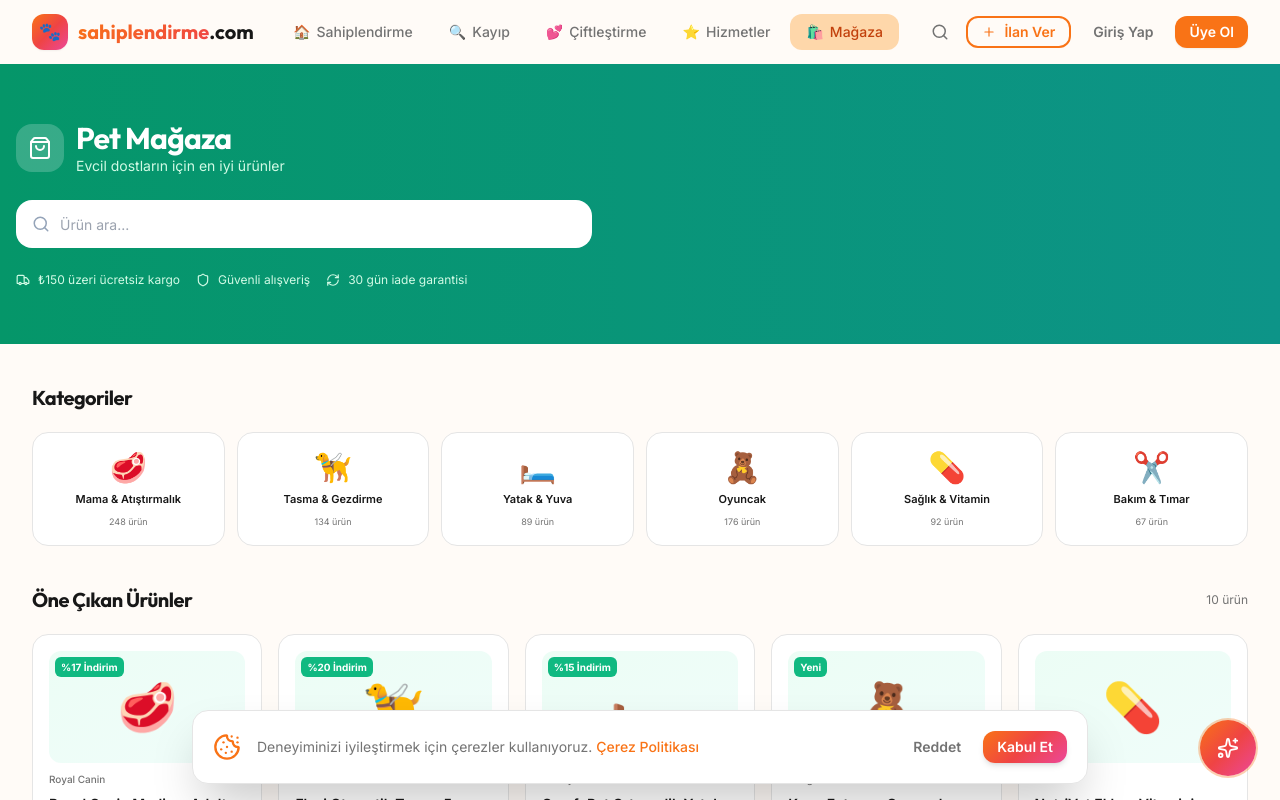
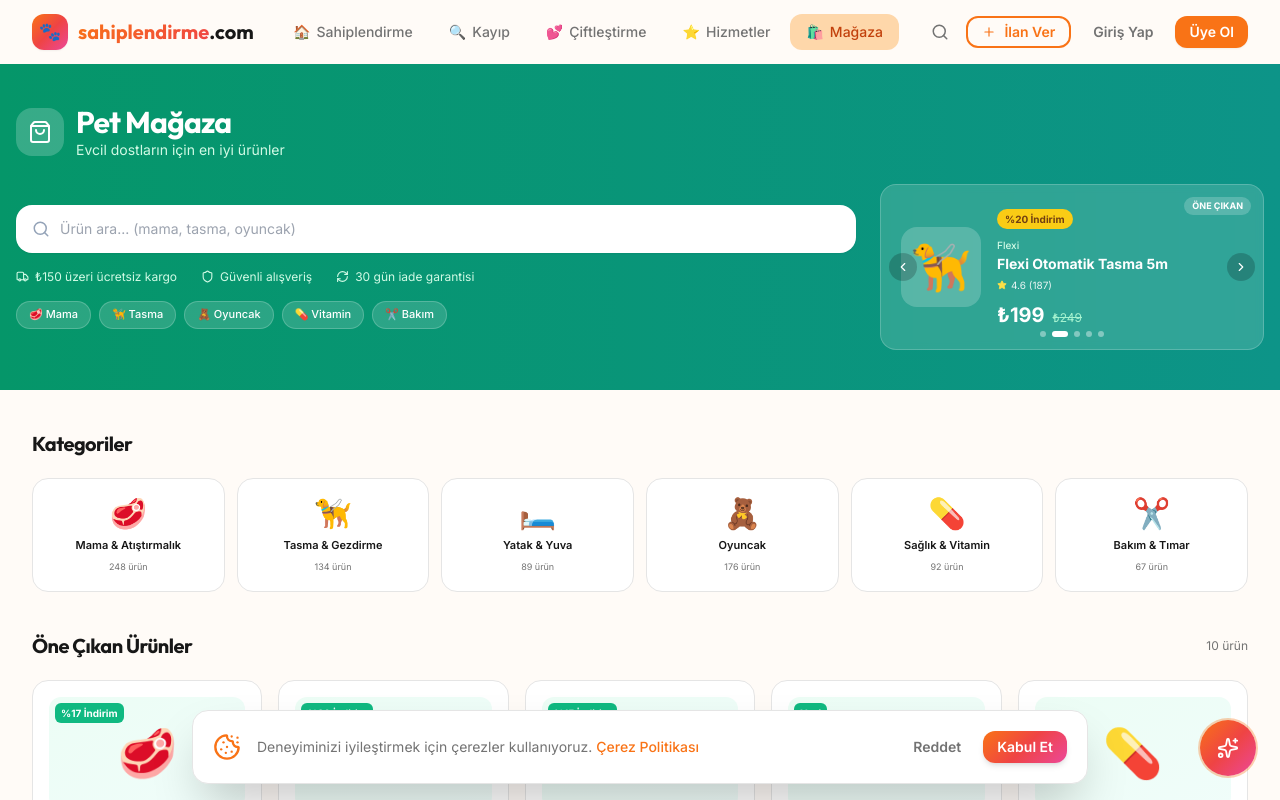
Before and after one commit to sevkabilgisayar/sahiplendirme-web, a Next.js app: page /magaza in a window 1280 px wide. Shown: the top 800 px of the page. Built offline with nearby package versions, Linux system fonts and the light colour scheme.

Commit message:
feat: magaza header product slider with auto-play and navigation

```diff
--- a/src/app/(main)/magaza/page.tsx
+++ b/src/app/(main)/magaza/page.tsx
@@ -1,8 +1,7 @@
 'use client';
 
-import Link from 'next/link';
-import { ArrowRight, ShoppingBag, Tag, Star, Truck, Shield, RefreshCw, Search } from 'lucide-react';
-import Button from '@/components/ui/Button';
+import { useState, useEffect } from 'react';
+import { ShoppingBag, Tag, Star, Truck, Shield, RefreshCw, Search, ChevronLeft, ChevronRight } from 'lucide-react';
 
 const CATEGORIES = [
   { emoji: '🥩', label: 'Mama & Atıştırmalık', count: 248 },
@@ -14,26 +13,102 @@ const CATEGORIES = [
 ];
 
 const PRODUCTS = [
-  { id: 1, name: 'Royal Canin Medium Adult', brand: 'Royal Canin', price: 289, oldPrice: 350, img: '🥩', tag: '%17 İndirim', rating: 4.8, reviews: 324, category: 'mama' },
-  { id: 2, name: 'Flexi Otomatik Tasma 5m', brand: 'Flexi', price: 199, oldPrice: 249, img: '🦮', tag: '%20 İndirim', rating: 4.6, reviews: 187, category: 'tasma' },
-  { id: 3, name: 'ComfyPet Ortopedik Yatak', brand: 'ComfyPet', price: 379, oldPrice: 450, img: '🛏️', tag: '%15 İndirim', rating: 4.9, reviews: 412, category: 'yatak' },
-  { id: 4, name: 'Kong Extreme Oyuncak', brand: 'Kong', price: 149, oldPrice: null, img: '🧸', tag: 'Yeni', rating: 4.7, reviews: 98, category: 'oyuncak' },
-  { id: 5, name: 'NutriVet Eklem Vitamini', brand: 'NutriVet', price: 89, oldPrice: null, img: '💊', tag: '', rating: 4.5, reviews: 203, category: 'saglik' },
-  { id: 6, name: 'Trixie Tüy Fırçası Pro', brand: 'Trixie', price: 129, oldPrice: 159, img: '✂️', tag: '%19 İndirim', rating: 4.4, reviews: 76, category: 'bakim' },
-  { id: 7, name: 'Purina Pro Plan Kedi', brand: 'Purina', price: 319, oldPrice: 389, img: '🐱', tag: '%18 İndirim', rating: 4.8, reviews: 511, category: 'mama' },
-  { id: 8, name: 'PetSafe Otomatik Besleyici', brand: 'PetSafe', price: 599, oldPrice: 749, img: '🍽️', tag: '%20 İndirim', rating: 4.6, reviews: 143, category: 'aksesuar' },
-  { id: 9, name: 'Kuş Kafesi Deluxe', brand: 'PetHouse', price: 849, oldPrice: null, img: '🐦', tag: 'Yeni', rating: 4.3, reviews: 34, category: 'aksesuar' },
-  { id: 10, name: 'Hill\'s Science Plan', brand: 'Hill\'s', price: 459, oldPrice: 529, img: '🥩', tag: '%13 İndirim', rating: 4.9, reviews: 678, category: 'mama' },
+  { id: 1, name: 'Royal Canin Medium Adult', brand: 'Royal Canin', price: 289, oldPrice: 350, img: '🥩', tag: '%17 İndirim', rating: 4.8, reviews: 324 },
+  { id: 2, name: 'Flexi Otomatik Tasma 5m', brand: 'Flexi', price: 199, oldPrice: 249, img: '🦮', tag: '%20 İndirim', rating: 4.6, reviews: 187 },
+  { id: 3, name: 'ComfyPet Ortopedik Yatak', brand: 'ComfyPet', price: 379, oldPrice: 450, img: '🛏️', tag: '%15 İndirim', rating: 4.9, reviews: 412 },
+  { id: 4, name: 'Kong Extreme Oyuncak', brand: 'Kong', price: 149, oldPrice: null, img: '🧸', tag: 'Yeni', rating: 4.7, reviews: 98 },
+  { id: 5, name: 'NutriVet Eklem Vitamini', brand: 'NutriVet', price: 89, oldPrice: null, img: '💊', tag: '', rating: 4.5, reviews: 203 },
+  { id: 6, name: 'Trixie Tüy Fırçası Pro', brand: 'Trixie', price: 129, oldPrice: 159, img: '✂️', tag: '%19 İndirim', rating: 4.4, reviews: 76 },
+  { id: 7, name: 'Purina Pro Plan Kedi', brand: 'Purina', price: 319, oldPrice: 389, img: '🐱', tag: '%18 İndirim', rating: 4.8, reviews: 511 },
+  { id: 8, name: 'PetSafe Otomatik Besleyici', brand: 'PetSafe', price: 599, oldPrice: 749, img: '🍽️', tag: '%20 İndirim', rating: 4.6, reviews: 143 },
+  { id: 9, name: 'Kuş Kafesi Deluxe', brand: 'PetHouse', price: 849, oldPrice: null, img: '🐦', tag: 'Yeni', rating: 4.3, reviews: 34 },
+  { id: 10, name: "Hill's Science Plan", brand: "Hill's", price: 459, oldPrice: 529, img: '🥩', tag: '%13 İndirim', rating: 4.9, reviews: 678 },
 ];
+
+// İlk 5 ürün slider için öne çıkan olarak seçildi
+const FEATURED_SLIDER = PRODUCTS.slice(0, 5);
+
+function ProductSlider() {
+  const [current, setCurrent] = useState(0);
+
+  // 3 saniyede bir otomatik geç
+  useEffect(() => {
+    const timer = setInterval(() => {
+      setCurrent(prev => (prev + 1) % FEATURED_SLIDER.length);
+    }, 3000);
+    return () => clearInterval(timer);
+  }, []);
+
+  const prev = () => setCurrent(p => (p - 1 + FEATURED_SLIDER.length) % FEATURED_SLIDER.length);
+  const next = () => setCurrent(p => (p + 1) % FEATURED_SLIDER.length);
+  const product = FEATURED_SLIDER[current];
+
+  return (
+    <div className="relative bg-white/15 backdrop-blur-sm rounded-2xl overflow-hidden border border-white/20 h-full min-h-[160px]">
+      {/* Slide içerik */}
+      <div className="p-5 h-full flex items-center gap-4">
+        {/* Emoji büyük */}
+        <div className="w-20 h-20 flex-shrink-0 bg-white/20 rounded-2xl flex items-center justify-center text-5xl">
+          {product.img}
+        </div>
+        {/* Bilgi */}
+        <div className="flex-1 min-w-0">
+          {product.tag && (
+            <span className="text-[10px] font-bold bg-yellow-400 text-yellow-900 px-2 py-0.5 rounded-full mb-2 inline-block">
+              {product.tag}
+            </span>
+          )}
+          <div className="text-[10px] text-emerald-100 font-medium">{product.brand}</div>
+          <div className="font-bold text-white text-sm leading-tight line-clamp-2 mt-0.5">{product.name}</div>
+          <div className="flex items-center gap-1 mt-1">
+            <Star size={10} className="text-yellow-300 fill-yellow-300" />
+            <span className="text-[10px] text-white/90">{product.rating} ({product.reviews})</span>
+          </div>
+          <div className="flex items-baseline gap-2 mt-2">
+            <span className="text-xl font-bold text-white">₺{product.price}</span>
+            {product.oldPrice && (
+              <span className="text-xs line-through text-emerald-200">₺{product.oldPrice}</span>
+            )}
+          </div>
+        </div>
+      </div>
+
+      {/* Kontroller */}
+      <button onClick={prev} className="absolute left-2 top-1/2 -translate-y-1/2 w-7 h-7 bg-black/20 hover:bg-black/40 rounded-full flex items-center justify-center text-white transition-colors">
+        <ChevronLeft size={14} />
+      </button>
+      <button onClick={next} className="absolute right-2 top-1/2 -translate-y-1/2 w-7 h-7 bg-black/20 hover:bg-black/40 rounded-full flex items-center justify-center text-white transition-colors">
+        <ChevronRight size={14} />
+      </button>
+
+      {/* Dots */}
+      <div className="absolute bottom-3 left-1/2 -translate-x-1/2 flex gap-1.5">
+        {FEATURED_SLIDER.map((_, i) => (
+          <button
+            key={i}
+            onClick={() => setCurrent(i)}
+            className={`rounded-full transition-all ${i === current ? 'w-4 h-1.5 bg-white' : 'w-1.5 h-1.5 bg-white/40'}`}
+          />
+        ))}
+      </div>
+
+      {/* Label */}
+      <div className="absolute top-3 right-3 text-[9px] font-bold bg-white/20 text-white px-2 py-0.5 rounded-full">
+        ÖNE ÇIKAN
+      </div>
+    </div>
+  );
+}
 
 export default function MagazaPage() {
   return (
     <div className="min-h-screen bg-[var(--background)]">
 
       {/* Header */}
-      <div className="bg-gradient-to-r from-emerald-600 to-teal-600 text-white py-14 px-4">
+      <div className="bg-gradient-to-r from-emerald-600 to-teal-600 text-white py-10 px-4">
         <div className="max-w-7xl mx-auto">
-          <div className="flex items-center gap-3 mb-4">
+          {/* Başlık */}
+          <div className="flex items-center gap-3 mb-6">
             <div className="w-12 h-12 bg-white/20 rounded-2xl flex items-center justify-center">
               <ShoppingBag size={24} className="text-white" />
             </div>
@@ -43,27 +118,46 @@ export default function MagazaPage() {
             </div>
           </div>
 
-          {/* Arama */}
-          <div className="relative max-w-xl mt-6">
+          {/* İki sütun: Sol - Arama | Sağ - Slider */}
+          <div className="flex flex-col lg:flex-row gap-6 items-stretch">
+            {/* Sol: Arama + Güvenceler */}
+            <div className="flex-1 flex flex-col justify-center gap-4">
+              <div className="relative">
                 <Search size={18} className="absolute left-4 top-1/2 -translate-y-1/2 text-slate-400" />
                 <input
                   type="text"
-              placeholder="Ürün ara..."
-              className="w-full h-12 pl-11 pr-4 rounded-2xl bg-white text-[var(--foreground)] text-sm focus:outline-none focus:ring-2 focus:ring-emerald-400"
+                  placeholder="Ürün ara... (mama, tasma, oyuncak)"
+                  className="w-full h-12 pl-11 pr-4 rounded-2xl bg-white text-[var(--foreground)] text-sm focus:outline-none focus:ring-2 focus:ring-emerald-400 shadow-sm"
                 />
               </div>
 
               {/* Güvenceler */}
-          <div className="flex flex-wrap gap-4 mt-6">
+              <div className="flex flex-wrap gap-x-6 gap-y-2">
                 {[
-              { icon: <Truck size={14} />, label: '₺150 üzeri ücretsiz kargo' },
-              { icon: <Shield size={14} />, label: 'Güvenli alışveriş' },
-              { icon: <RefreshCw size={14} />, label: '30 gün iade garantisi' },
+                  { icon: <Truck size={13} />, label: '₺150 üzeri ücretsiz kargo' },
+                  { icon: <Shield size={13} />, label: 'Güvenli alışveriş' },
+                  { icon: <RefreshCw size={13} />, label: '30 gün iade garantisi' },
                 ].map((item, i) => (
-              <div key={i} className="flex items-center gap-2 text-xs text-emerald-100">
+                  <div key={i} className="flex items-center gap-1.5 text-xs text-emerald-100">
                     {item.icon} {item.label}
                   </div>
                 ))}
+              </div>
+
+              {/* Hızlı kategori chips */}
+              <div className="flex flex-wrap gap-2">
+                {['🥩 Mama', '🦮 Tasma', '🧸 Oyuncak', '💊 Vitamin', '✂️ Bakım'].map(chip => (
+                  <button key={chip} className="text-[11px] font-medium bg-white/15 hover:bg-white/25 text-white px-3 py-1 rounded-full transition-colors border border-white/20">
+                    {chip}
+                  </button>
+                ))}
+              </div>
+            </div>
+
+            {/* Sağ: Ürün Slider */}
+            <div className="lg:w-96 flex-shrink-0">
+              <ProductSlider />
+            </div>
           </div>
         </div>
       </div>
@@ -102,14 +196,11 @@ export default function MagazaPage() {
               </div>
               <div className="text-[10px] text-[var(--foreground-muted)] font-medium">{product.brand}</div>
               <div className="text-sm font-semibold text-[var(--foreground)] leading-tight line-clamp-2">{product.name}</div>
-
-              {/* Rating */}
               <div className="flex items-center gap-1">
                 <Star size={10} className="text-yellow-400 fill-yellow-400" />
                 <span className="text-[10px] font-medium text-[var(--foreground)]">{product.rating}</span>
                 <span className="text-[9px] text-[var(--foreground-muted)]">({product.reviews})</span>
               </div>
-
               <div className="flex items-center gap-2 mt-auto">
                 <span className="text-sm font-bold text-emerald-600">₺{product.price}</span>
                 {product.oldPrice && <span className="text-xs line-through text-[var(--foreground-muted)]">₺{product.oldPrice}</span>}
```
Lines whose indentation alone changed are shown as unchanged.
